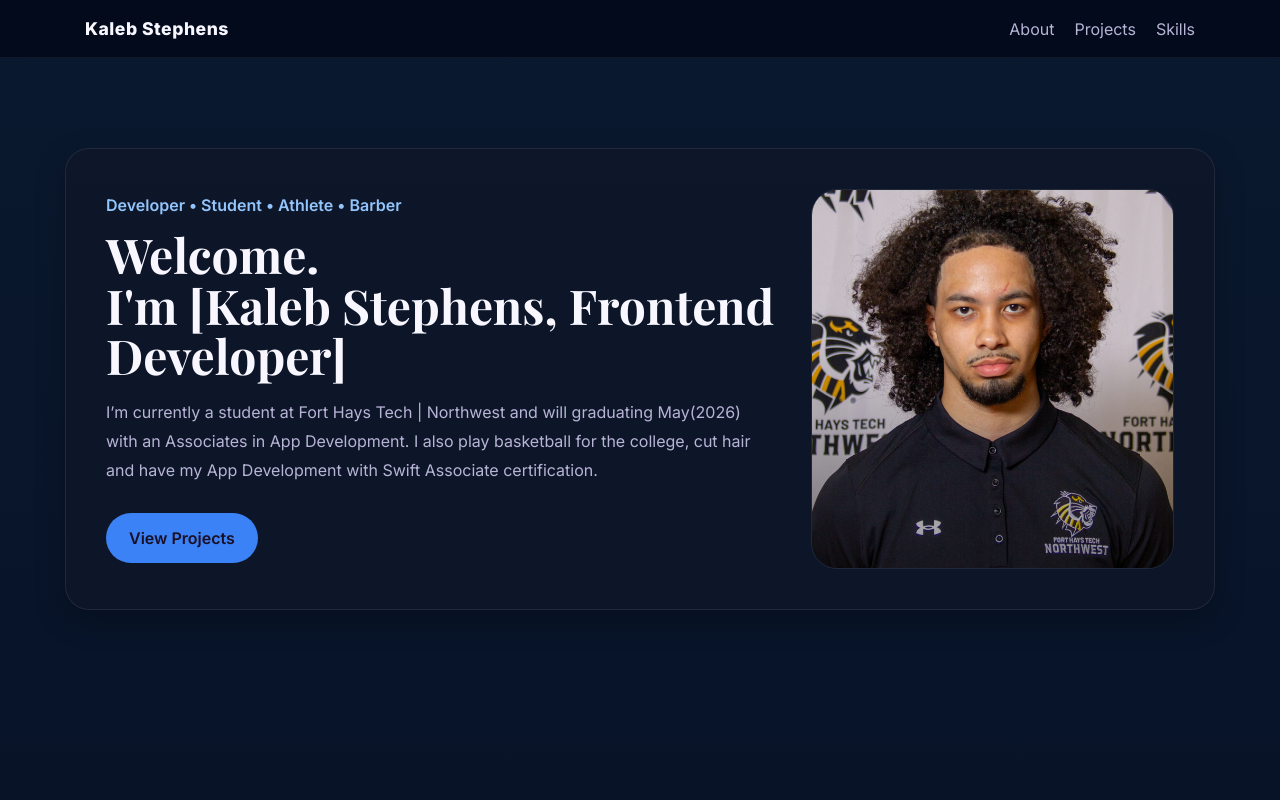
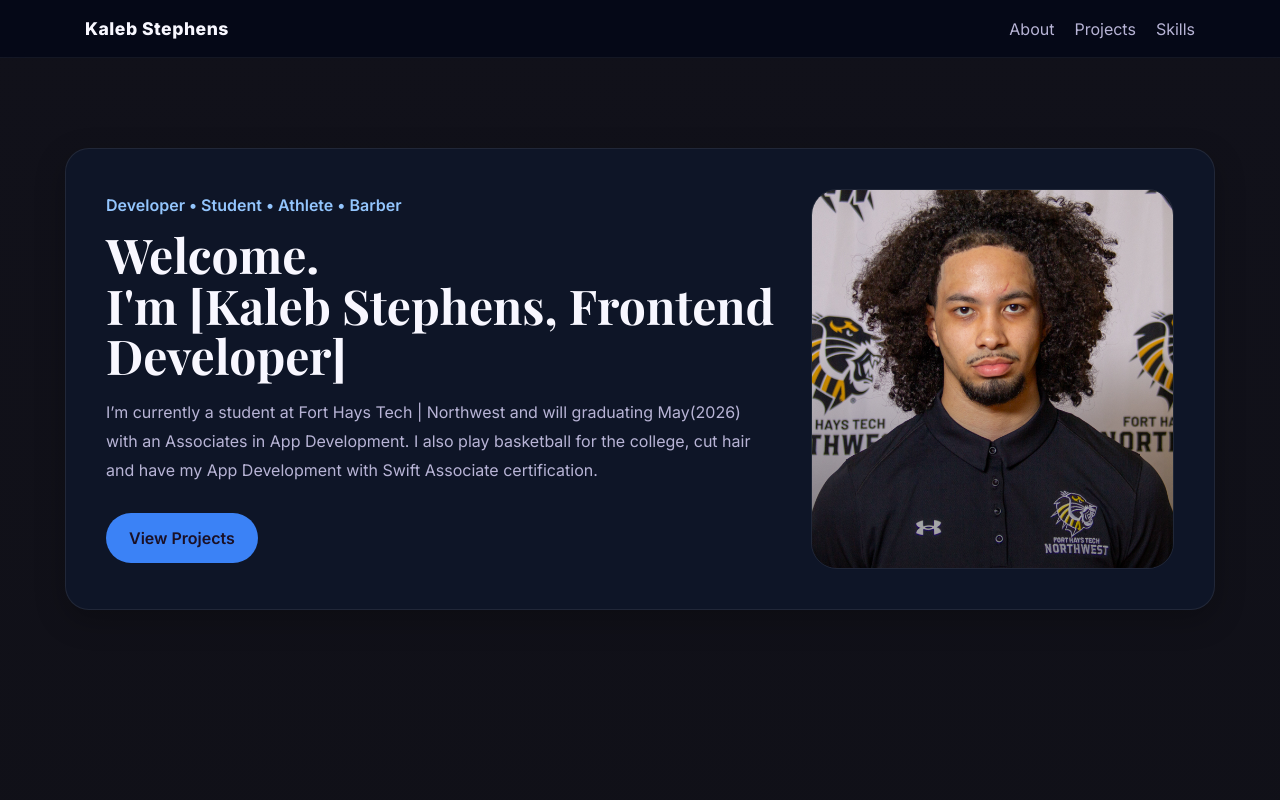
Before and after one commit to KalebSteph/PortfolioKS, a Next.js app: page / in a window 1280 px wide. Shown: the top 800 px of the page. Built offline with nearby package versions, Linux system fonts and the light colour scheme; a web font is replaced by a local one.

Commit message:
Changed background back to dark gray

```diff
--- a/app/globals.css
+++ b/app/globals.css
@@ -24,7 +24,7 @@ html {
 }
 
 body {
-  background: linear-gradient(to bottom, #0a192f, #020617);
+  background: linear-gradient(to bottom, #11111a, #0f0f14);
   color: var(--text);
   font-family: var(--font-body), sans-serif;
 }
```
